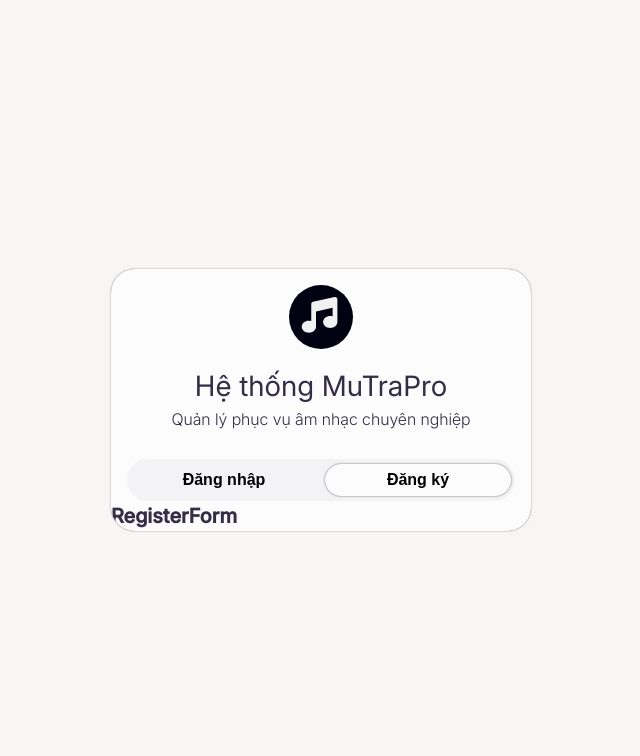
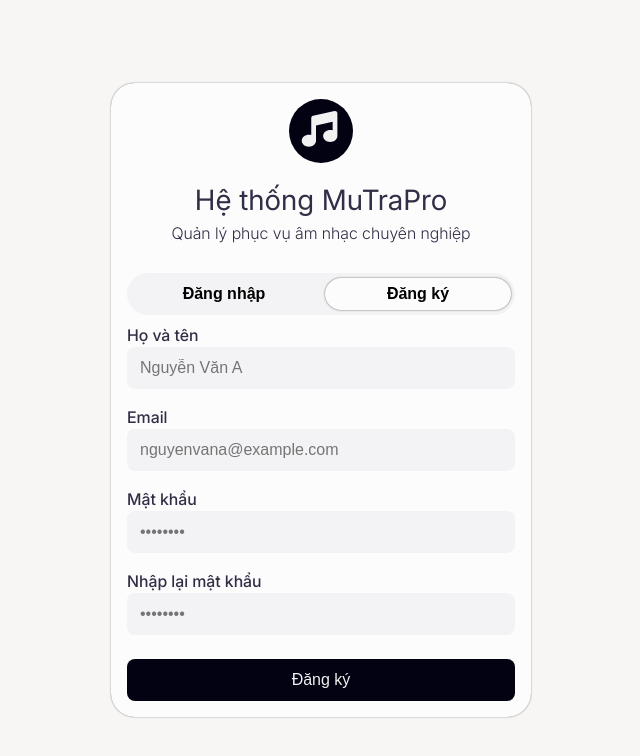
Before and after one commit to QUANG-SanBay/MuTraPro, a React (Create React App) app in the folder frontend/: page /auth in a window 1280 px wide. Both pictures are taken after a click on the button "Đăng ký". Shown: the top 756 px of the page, without its empty margins (319-959 px from the left). Built offline with nearby package versions, Linux system fonts and the light colour scheme.

Commit message:
build UI register

```diff
--- a/frontend/src/pages/auth/auth/registerForm/Register.js
+++ b/frontend/src/pages/auth/auth/registerForm/Register.js
@@ -1,8 +1,61 @@
+import { useState } from "react";
+import FormGroup from "~/components/formGroup/FormGroup";
+import styles from './Register.module.scss'
+
 function RegisterForm() {
+    const [form, setForm] = useState({
+        fullName: '',
+        email: '',
+        password: '',
+        reEPassWord: ''
+    })
+    const handleValue = (e)=>{
+        const {name, value} = e.target;
+        setForm(prev => prev[name] === value ? prev : {...prev, [name]: value})
+    }
     return (
-        <h1>
-            RegisterForm
-        </h1>
+        <form className={styles.form}>
+            <FormGroup
+                label='Họ và tên'
+                type='text'
+                name='fullName'
+                id= 'fullName'
+                placeholder='Nguyễn Văn A'
+                value={form.fullName}
+                onChange={handleValue}
+            ></FormGroup>
+            <FormGroup
+                label='Email'
+                type='email'
+                name='email'
+                id= 'email'
+                placeholder='nguyenvana@example.com'
+                value={form.email}
+                onChange={handleValue}
+                autoComplete='email'
+            ></FormGroup>
+            <FormGroup
+                label='Mật khẩu'
+                type='password'
+                name='password'
+                id= 'password'
+                placeholder='••••••••'
+                value={form.password}
+                onChange={handleValue}
+                autoComplete={false}
+            ></FormGroup>
+            <FormGroup
+                label='Nhập lại mật khẩu'
+                type='password'
+                name='reEPassWord'
+                id= 'reEPassWord'
+                placeholder='••••••••'
+                value={form.reEPassWord}
+                onChange={handleValue}
+                autoComplete={false}
+            ></FormGroup>
+            <button className={styles.submit}>Đăng ký</button>
+        </form>
      );
 }
 
--- a/frontend/src/pages/auth/auth/registerForm/Register.module.scss
+++ b/frontend/src/pages/auth/auth/registerForm/Register.module.scss
@@ -0,0 +1,22 @@
+.form{
+    display: flex;
+    flex-wrap: wrap;
+    flex: 1;
+}
+.submit{
+    width: 100%;
+    height: 42px;
+    margin: 16px;
+    border-radius: 8px;
+    color: var(--text-c-white);
+    background-color: var(--primary-c);
+    font-size: 1.6rem;
+    transition: all 0.2s ease-in-out;
+    &:hover{
+        cursor: pointer;
+        background-color: var(--primary-c-08);
+    }
+    &:active{
+        background-color: var(--primary-c-07);
+    }
+}
```
